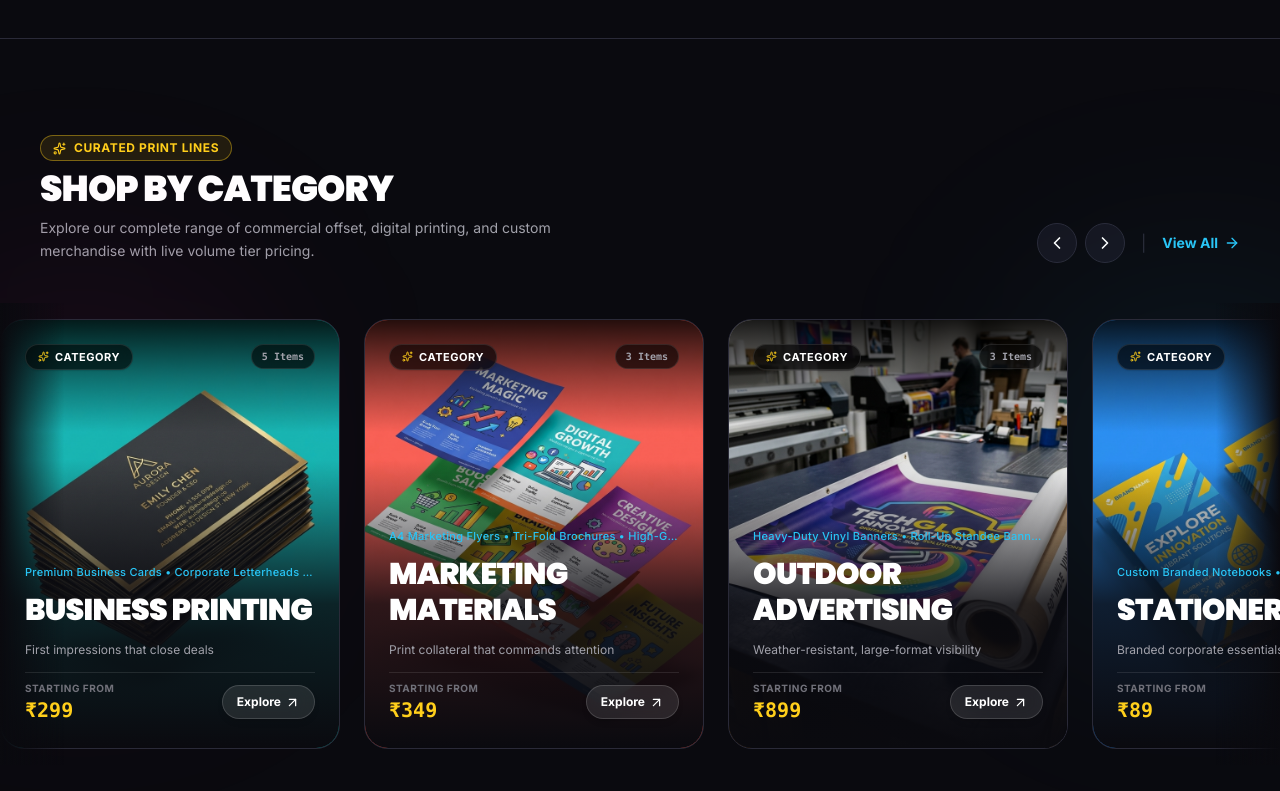
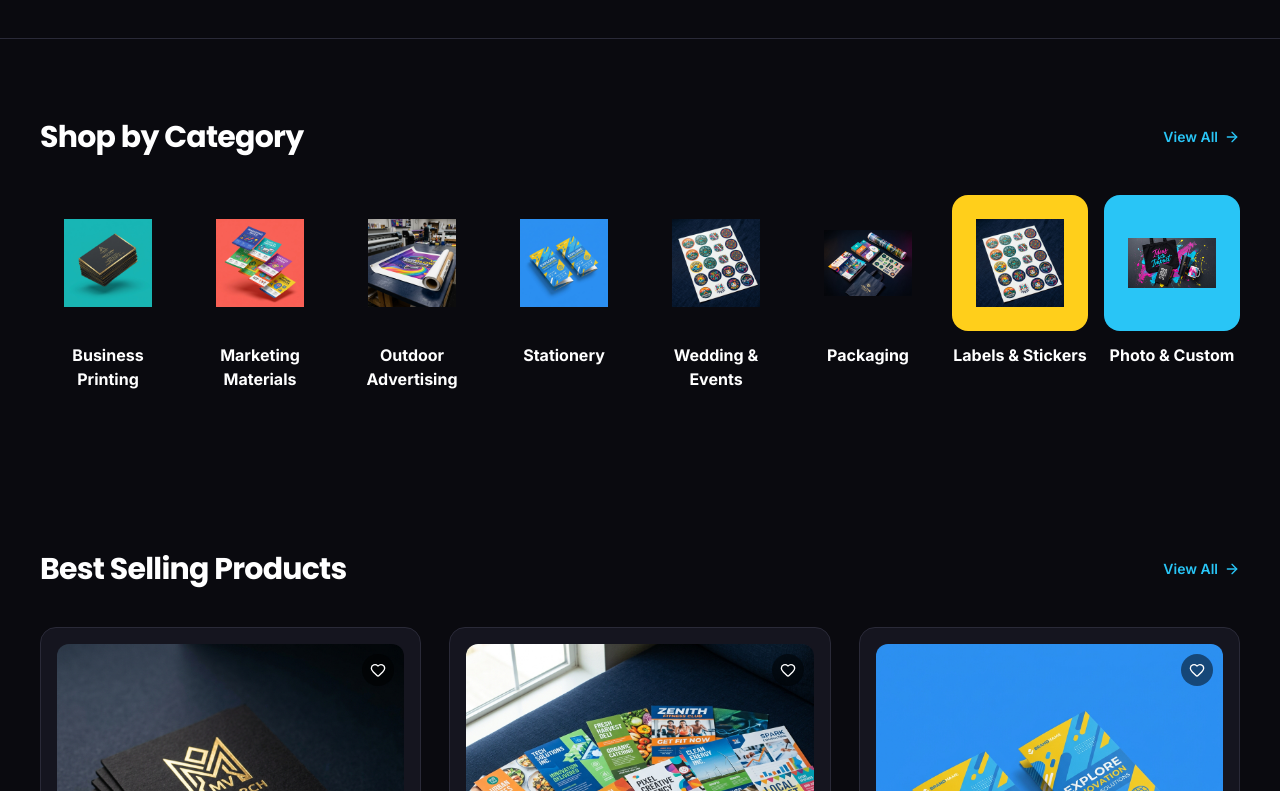
Before and after one commit to MrPrinceSaxena/StarPress, a Next.js app: page / in a window 1280 px wide. Shown: the part 749-1540 px from the top of the page. Built offline with nearby package versions, Linux system fonts and the light colour scheme.

Commit message:
Revert "feat(home): improvise Shop by Category into a Netflix-style cinematic horizontal scroll rail"
This reverts commit 21a6a1e5da65bd58f94d1414e4863d74396a4ebe.

```diff
--- a/src/app/globals.css
+++ b/src/app/globals.css
@@ -49,15 +49,6 @@
     box-shadow: 0 0 24px rgba(240, 23, 156, 0.15);
     border-color: rgba(240, 23, 156, 0.4);
   }
-
-  /* Hide scrollbar utility */
-  .no-scrollbar::-webkit-scrollbar {
-    display: none;
-  }
-  .no-scrollbar {
-    -ms-overflow-style: none;
-    scrollbar-width: none;
-  }
 }
 
 @media (prefers-reduced-motion: reduce) {
--- a/src/components/sections/CategoryGrid.tsx
+++ b/src/components/sections/CategoryGrid.tsx
@@ -1,185 +1,33 @@
-"use client";
-
-import React, { useRef, useState, useEffect, useCallback, useMemo } from "react";
+import React from "react";
 import Link from "next/link";
-import { ArrowRight, ChevronLeft, ChevronRight, Sparkles } from "lucide-react";
-import CategoryCard, { CategoryCardData } from "@/components/ui/CategoryCard";
-import { getAllCategories, getProductsByCategory } from "@/lib/catalog";
+import { ArrowRight } from "lucide-react";
+import { CATEGORIES } from "@/lib/data";
+import CategoryCard from "@/components/ui/CategoryCard";
 
 export default function CategoryGrid() {
-  const scrollContainerRef = useRef<HTMLDivElement>(null);
-  const [canScrollLeft, setCanScrollLeft] = useState(false);
-  const [canScrollRight, setCanScrollRight] = useState(true);
-
-  // Enriched categories with catalog products, pricing, and item counts
-  const enrichedCategories: CategoryCardData[] = useMemo(() => {
-    const categories = getAllCategories();
-
-    return categories.map((cat) => {
-      const prods = getProductsByCategory(cat.slug);
-      const minPrice =
-        prods.length > 0
-          ? Math.min(...prods.map((p) => p.basePrice))
-          : 199;
-      const sampleNames = prods.slice(0, 3).map((p) => p.name);
-
-      return {
-        id: cat.id,
-        slug: cat.slug,
-        name: cat.name,
-        tagline: cat.tagline,
-        imageUrl: cat.imageUrl,
-        accentColor: cat.accentColor,
-        productCount: prods.length,
-        startingPrice: minPrice,
-        sampleProducts: sampleNames,
-        href: `/shop?category=${cat.slug}`,
-      };
-    });
-  }, []);
-
-  const updateScrollState = useCallback(() => {
-    const el = scrollContainerRef.current;
-    if (!el) return;
-
-    const { scrollLeft, scrollWidth, clientWidth } = el;
-    setCanScrollLeft(scrollLeft > 15);
-    setCanScrollRight(scrollLeft < scrollWidth - clientWidth - 15);
-  }, []);
-
-  useEffect(() => {
-    const el = scrollContainerRef.current;
-    if (!el) return;
-
-    updateScrollState();
-    el.addEventListener("scroll", updateScrollState, { passive: true });
-    window.addEventListener("resize", updateScrollState);
-
-    return () => {
-      el.removeEventListener("scroll", updateScrollState);
-      window.removeEventListener("resize", updateScrollState);
-    };
-  }, [updateScrollState]);
-
-  const handleScroll = (direction: "left" | "right") => {
-    const el = scrollContainerRef.current;
-    if (!el) return;
-
-    const scrollAmount = Math.max(320, el.clientWidth * 0.7);
-    el.scrollBy({
-      left: direction === "left" ? -scrollAmount : scrollAmount,
-      behavior: "smooth",
-    });
-  };
-
   return (
-    <section className="py-16 md:py-24 relative overflow-hidden">
-      {/* Background Ambient Glows */}
-      <div
-        className="absolute top-1/2 -left-20 w-80 h-80 bg-brand-magenta/10 rounded-full blur-[120px] pointer-events-none -translate-y-1/2"
-        aria-hidden="true"
-      />
-      <div
-        className="absolute top-1/2 -right-20 w-80 h-80 bg-brand-cyan/10 rounded-full blur-[120px] pointer-events-none -translate-y-1/2"
-        aria-hidden="true"
-      />
-
+    <section className="py-16 md:py-20">
       <div className="max-w-[1280px] mx-auto px-6 lg:px-10">
         {/* Section Header */}
-        <div className="flex flex-col sm:flex-row sm:items-end justify-between gap-6 mb-8 md:mb-10">
-          <div className="space-y-2">
-            <div className="inline-flex items-center gap-2 px-3 py-1 rounded-full border border-brand-yellow/40 bg-brand-yellow/10 text-brand-yellow text-xs font-bold uppercase tracking-wider">
-              <Sparkles size={13} />
-              <span>Curated Print Lines</span>
-            </div>
-
-            <h2 className="font-display font-black text-3xl sm:text-4xl text-white uppercase tracking-tight">
+        <div className="flex items-center justify-between mb-8 md:mb-10">
+          <h2 className="font-display font-bold text-2xl sm:text-3xl text-text-primary tracking-tight">
             Shop by Category
           </h2>
-
-            <p className="text-sm text-text-secondary max-w-xl leading-relaxed">
-              Explore our complete range of commercial offset, digital printing, and custom
-              merchandise with live volume tier pricing.
-            </p>
-          </div>
-
-          {/* Right Controls: Navigation Buttons & View All */}
-          <div className="flex items-center gap-4 shrink-0">
-            {/* Scroll Navigation Arrows */}
-            <div className="flex items-center gap-2">
-              <button
-                type="button"
-                onClick={() => handleScroll("left")}
-                disabled={!canScrollLeft}
-                aria-label="Scroll left"
-                className={`w-10 h-10 rounded-full border flex items-center justify-center transition-all ${
-                  canScrollLeft
-                    ? "border-border-subtle bg-bg-surface text-white hover:border-brand-yellow hover:text-brand-yellow hover:bg-bg-surface-alt hover:scale-105 active:scale-95"
-                    : "border-border-subtle/30 bg-bg-surface/30 text-text-muted/40 cursor-not-allowed"
-                }`}
-              >
-                <ChevronLeft size={20} />
-              </button>
-
-              <button
-                type="button"
-                onClick={() => handleScroll("right")}
-                disabled={!canScrollRight}
-                aria-label="Scroll right"
-                className={`w-10 h-10 rounded-full border flex items-center justify-center transition-all ${
-                  canScrollRight
-                    ? "border-border-subtle bg-bg-surface text-white hover:border-brand-yellow hover:text-brand-yellow hover:bg-bg-surface-alt hover:scale-105 active:scale-95"
-                    : "border-border-subtle/30 bg-bg-surface/30 text-text-muted/40 cursor-not-allowed"
-                }`}
-              >
-                <ChevronRight size={20} />
-              </button>
-            </div>
-
-            <span className="text-border-subtle hidden sm:inline">|</span>
-
-            {/* View All Categories Link */}
           <Link
             href="/categories"
-              className="inline-flex items-center gap-1.5 text-sm font-bold text-brand-cyan hover:text-cyan-300 transition-colors group"
+            className="inline-flex items-center gap-1.5 text-sm font-semibold text-brand-cyan hover:text-cyan-300 transition-colors group"
           >
             <span>View All</span>
             <ArrowRight
               size={16}
-                className="group-hover:translate-x-1 transition-transform duration-200"
+              className="group-hover:translate-x-1 transition-transform duration-150"
             />
           </Link>
         </div>
-        </div>
-      </div>
 
-      {/* Netflix-Style Horizontal Scroll Rail with Fade Masks */}
-      <div className="relative max-w-[1440px] mx-auto">
-        {/* Left Edge Fade Mask */}
-        <div
-          className={`pointer-events-none absolute left-0 top-0 bottom-0 w-8 sm:w-16 bg-gradient-to-r from-bg-base to-transparent z-10 transition-opacity duration-300 ${
-            canScrollLeft ? "opacity-100" : "opacity-0"
-          }`}
-          aria-hidden="true"
-        />
-
-        {/* Right Edge Fade Mask */}
-        <div
-          className={`pointer-events-none absolute right-0 top-0 bottom-0 w-8 sm:w-16 bg-gradient-to-l from-bg-base to-transparent z-10 transition-opacity duration-300 ${
-            canScrollRight ? "opacity-100" : "opacity-0"
-          }`}
-          aria-hidden="true"
-        />
-
-        {/* Horizontal Carousel Container */}
-        <div
-          ref={scrollContainerRef}
-          className="flex gap-5 sm:gap-6 overflow-x-auto scroll-smooth snap-x snap-mandatory py-4 px-6 lg:px-12 no-scrollbar"
-          style={{
-            WebkitOverflowScrolling: "touch",
-          }}
-        >
-          {enrichedCategories.map((category) => (
+        {/* 8 Category Tiles Grid */}
+        <div className="grid grid-cols-2 sm:grid-cols-4 lg:grid-cols-8 gap-3.5 sm:gap-4">
+          {CATEGORIES.map((category) => (
             <CategoryCard key={category.id} category={category} />
           ))}
         </div>
--- a/src/components/ui/CategoryCard.tsx
+++ b/src/components/ui/CategoryCard.tsx
@@ -1,113 +1,37 @@
 import React from "react";
 import Image from "next/image";
 import Link from "next/link";
-import { ArrowUpRight, Sparkles } from "lucide-react";
-
-export interface CategoryCardData {
-  id: string;
-  slug: string;
-  name: string;
-  tagline: string;
-  imageUrl: string;
-  accentColor?: string;
-  productCount?: number;
-  startingPrice?: number;
-  sampleProducts?: string[];
-  href?: string;
-}
+import { CategoryItem } from "@/lib/data";
 
 export interface CategoryCardProps {
-  category: CategoryCardData;
+  category: CategoryItem;
 }
 
 export default function CategoryCard({ category }: CategoryCardProps) {
-  const targetHref = category.href || `/shop?category=${category.slug}`;
-
   return (
     <Link
-      href={targetHref}
-      className="group relative flex flex-col justify-between w-[280px] sm:w-[320px] md:w-[340px] h-[400px] sm:h-[430px] rounded-[24px] overflow-hidden shrink-0 snap-start border border-border-subtle bg-bg-surface select-none transition-all duration-300 hover:-translate-y-2 hover:border-brand-yellow/50 hover:shadow-[0_16px_40px_rgba(0,0,0,0.8),0_0_30px_rgba(255,230,0,0.15)] focus-visible:ring-2 focus-visible:ring-brand-yellow"
+      href={category.href}
+      className="group flex flex-col items-center focus-visible:outline-none"
     >
-      {/* Full-Bleed Background Photography with Zoom Effect */}
-      <div className="absolute inset-0 bg-bg-surface-alt">
-        <Image
-          src={category.imageUrl}
-          alt={category.name}
-          fill
-          sizes="(max-width: 640px) 280px, 340px"
-          className="object-cover transition-transform duration-700 ease-out group-hover:scale-110"
-        />
+      {/* Tile Container */}
+      <div
+        className={`relative w-full aspect-square rounded-2xl p-4 flex items-center justify-center overflow-hidden transition-all duration-200 group-hover:-translate-y-1.5 group-hover:shadow-[0_0_24px_rgba(240,23,156,0.25)] ${category.bgColorClass}`}
+      >
+        <div className="relative w-full h-full flex items-center justify-center">
+          <Image
+            src={category.imageSrc}
+            alt={category.name}
+            fill
+            sizes="(max-width: 640px) 50vw, (max-width: 1024px) 33vw, 16vw"
+            className="object-contain p-2 group-hover:scale-105 transition-transform duration-300"
+          />
+        </div>
       </div>
 
-      {/* Netflix Scrims: Dark Top Vignette + Bottom Cinematic Shadow */}
-      <div
-        className="absolute inset-x-0 top-0 h-28 bg-gradient-to-b from-black/85 via-black/40 to-transparent pointer-events-none"
-        aria-hidden="true"
-      />
-      <div
-        className="absolute inset-x-0 bottom-0 h-72 bg-gradient-to-t from-[#0A0A0F] via-[#0A0A0F]/85 to-transparent pointer-events-none"
-        aria-hidden="true"
-      />
-
-      {/* Ambient Accent Color Glow on Hover */}
-      <div
-        className="absolute -bottom-10 inset-x-0 h-40 opacity-0 group-hover:opacity-40 transition-opacity duration-500 blur-2xl pointer-events-none"
-        style={{
-          background: category.accentColor || "#FFCF1B",
-        }}
-        aria-hidden="true"
-      />
-
-      {/* Card Top: Badges */}
-      <div className="relative z-10 p-5 sm:p-6 flex items-center justify-between gap-2">
-        <span className="inline-flex items-center gap-1.5 text-[11px] font-bold uppercase tracking-wider px-3 py-1 rounded-full bg-black/60 backdrop-blur-md border border-white/10 text-white shadow-sm">
-          <Sparkles size={11} className="text-brand-yellow" />
-          <span>Category</span>
-        </span>
-
-        {category.productCount !== undefined && (
-          <span className="text-[10px] font-mono font-semibold px-2.5 py-1 rounded-full bg-black/60 backdrop-blur-md text-text-secondary border border-white/10">
-            {category.productCount} {category.productCount === 1 ? "Item" : "Items"}
-          </span>
-        )}
-      </div>
-
-      {/* Card Bottom: Typographic Content */}
-      <div className="relative z-10 p-5 sm:p-6 space-y-3">
-        {category.sampleProducts && category.sampleProducts.length > 0 && (
-          <p className="text-[11px] font-medium text-brand-cyan tracking-wide truncate">
-            {category.sampleProducts.join(" • ")}
-          </p>
-        )}
-
-        <h3 className="font-display font-black text-2xl sm:text-3xl text-white uppercase tracking-tight leading-[1.1] group-hover:text-brand-yellow transition-colors">
-          {category.name}
-        </h3>
-
-        <p className="text-xs text-text-secondary line-clamp-2 leading-relaxed">
-          {category.tagline}
-        </p>
-
-        {/* Price & Action Button Footer */}
-        <div className="pt-2 border-t border-white/10 flex items-center justify-between gap-2">
-          <div>
-            <span className="text-[10px] uppercase font-bold tracking-wider text-text-muted block">
-              Starting from
-            </span>
-            <div className="font-mono font-black text-lg sm:text-xl text-brand-yellow">
-              ₹{category.startingPrice ? category.startingPrice.toLocaleString("en-IN") : "199"}
-            </div>
-          </div>
-
-          <div className="inline-flex items-center gap-1 px-3.5 py-2 rounded-full text-xs font-bold text-white bg-white/10 backdrop-blur-md border border-white/15 group-hover:bg-brand-yellow group-hover:text-black group-hover:border-brand-yellow transition-all duration-200 shadow-md">
-            <span>Explore</span>
-            <ArrowUpRight
-              size={15}
-              className="group-hover:translate-x-0.5 group-hover:-translate-y-0.5 transition-transform"
-            />
-          </div>
-        </div>
-      </div>
+      {/* Category Name */}
+      <span className="mt-3 text-sm md:text-base font-bold text-center text-text-primary group-hover:text-brand-yellow transition-colors">
+        {category.name}
+      </span>
     </Link>
   );
 }
```
Lines whose indentation alone changed are shown as unchanged.
